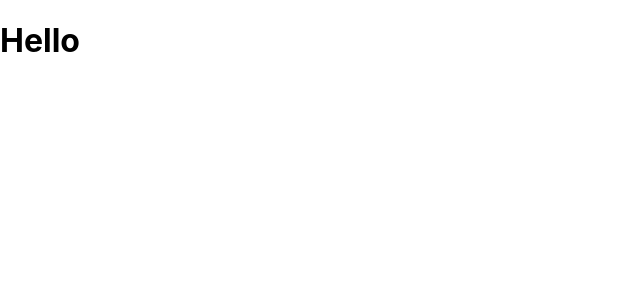
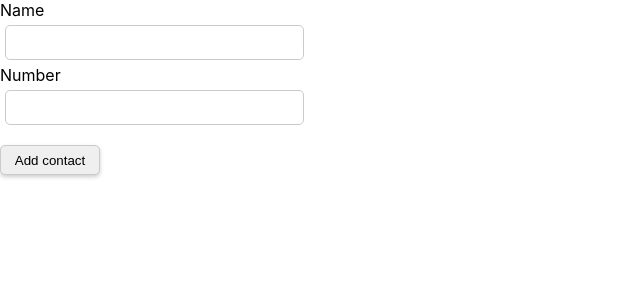
Before and after one commit to AslanovRustam/goit-react-hw-02-phonebook, a React (Create React App) app: page / in a window 1280 px wide. Shown: the top 300 px of the page, without its empty margins (0-640 px from the left). Built offline with nearby package versions, Linux system fonts and the light colour scheme.

Commit message:
создает решение Шага№1(рендерит разметку и добавляет имя и номер телефона)

```diff
--- a/src/App.js
+++ b/src/App.js
@@ -1,26 +1,29 @@
-import logo from './logo.svg';
-import './App.css';
+import React, { Component } from 'react';
+import Form from './Form/Form';
 
-function App() {
-  return (
-    <h1>Hello</h1>
-    // <div className="App">
-    //   <header className="App-header">
-    //     <img src={logo} className="App-logo" alt="logo" />
-    //     <p>
-    //       Edit <code>src/App.js</code> and save to reload.
-    //     </p>
-    //     <a
-    //       className="App-link"
-    //       href="https://reactjs.org"
-    //       target="_blank"
-    //       rel="noopener noreferrer"
-    //     >
-    //       Learn React
-    //     </a>
-    //   </header>
-    // </div>
-  );
+class App extends Component {
+  state = {
+    contacts: [],
+    name: '',
+  };
+
+  formSubmitHandler = data => {
+    console.log(data);
+  };
+  // handleNameChange = event => {
+  //   this.setState({ name: event.currentTarget.value });
+  // };
+  // handleNamberChange = event => {
+  //   this.setState({ number: event.currentTarget.value });
+  // };
+
+  render() {
+    return (
+      <>
+        <Form onSubmit={this.formSubmitHandler} />
+      </>
+    );
+  }
 }
 
 export default App;
--- /dev/null
+++ b/src/Form/Form.js
@@ -0,0 +1,65 @@
+import React, { Component } from 'react';
+import s from './form.module.css';
+
+class Form extends Component {
+  state = {
+    contacts: [],
+    name: '',
+  };
+
+  handleChange = event => {
+    this.setState({
+      [event.currentTarget.name]: event.currentTarget.value,
+    });
+  };
+
+  reset = () => {
+    this.setState({ contacts: [], name: '', number: '' });
+  };
+
+  handleSubmitForm = event => {
+    event.preventDefault();
+    this.props.onSubmit(this.state);
+    this.reset();
+  };
+  // handleNameChange = event => {
+  //   this.setState({ name: event.currentTarget.value });
+  // };
+  // handleNamberChange = event => {
+  //   this.setState({ number: event.currentTarget.value });
+  // };
+
+  render() {
+    return (
+      <>
+        <form className={s.form} onSubmit={this.handleSubmitForm}>
+          <label>
+            Name
+            <input
+              className={s.input}
+              type="text"
+              name="name"
+              value={this.state.name}
+              onChange={this.handleChange}
+            ></input>
+          </label>
+          <label>
+            Number
+            <input
+              className={s.input}
+              type="number"
+              name="number"
+              value={this.state.number}
+              onChange={this.handleChange}
+            ></input>
+          </label>
+          <button className={s.button} type="submit">
+            Add contact
+          </button>
+        </form>
+      </>
+    );
+  }
+}
+
+export default Form;
--- /dev/null
+++ b/src/Form/form.module.css
@@ -0,0 +1,25 @@
+.form {
+  width: 320px;
+  height: 150px;
+}
+
+.input {
+  margin: 5px;
+  height: 31px;
+  width: 285px;
+  padding-left: 10px;
+  outline: none;
+  border-radius: 5px;
+  border: 1px solid #cacaca;
+}
+
+.button {
+  margin-top: 15px;
+  height: 30px;
+  width: 100px;
+  border-radius: 5px;
+  border: 1px solid #cacaca;
+  box-shadow: 0 2px 4px rgba(0, 0, 0, 0.2);
+  cursor: pointer;
+  transition: all 500ms cubic-bezier(0.075, 0.82, 0.165, 1);
+}
```
